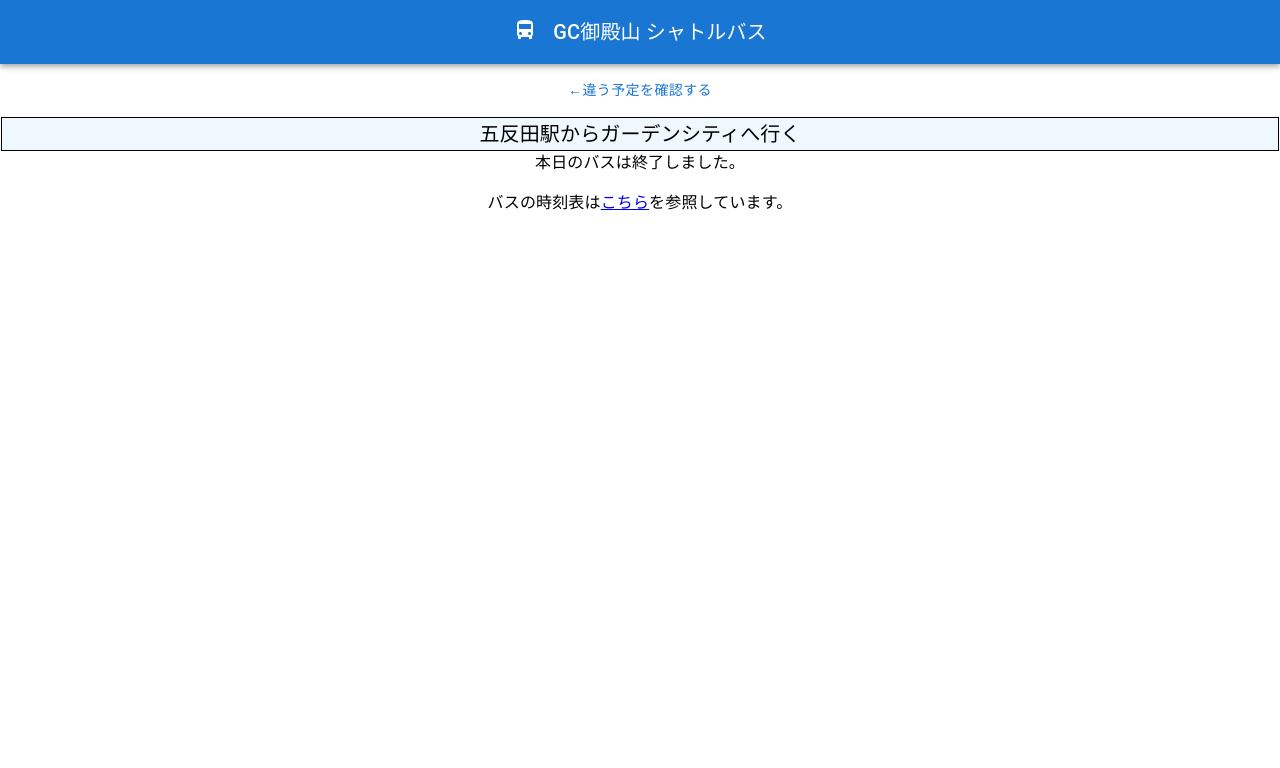
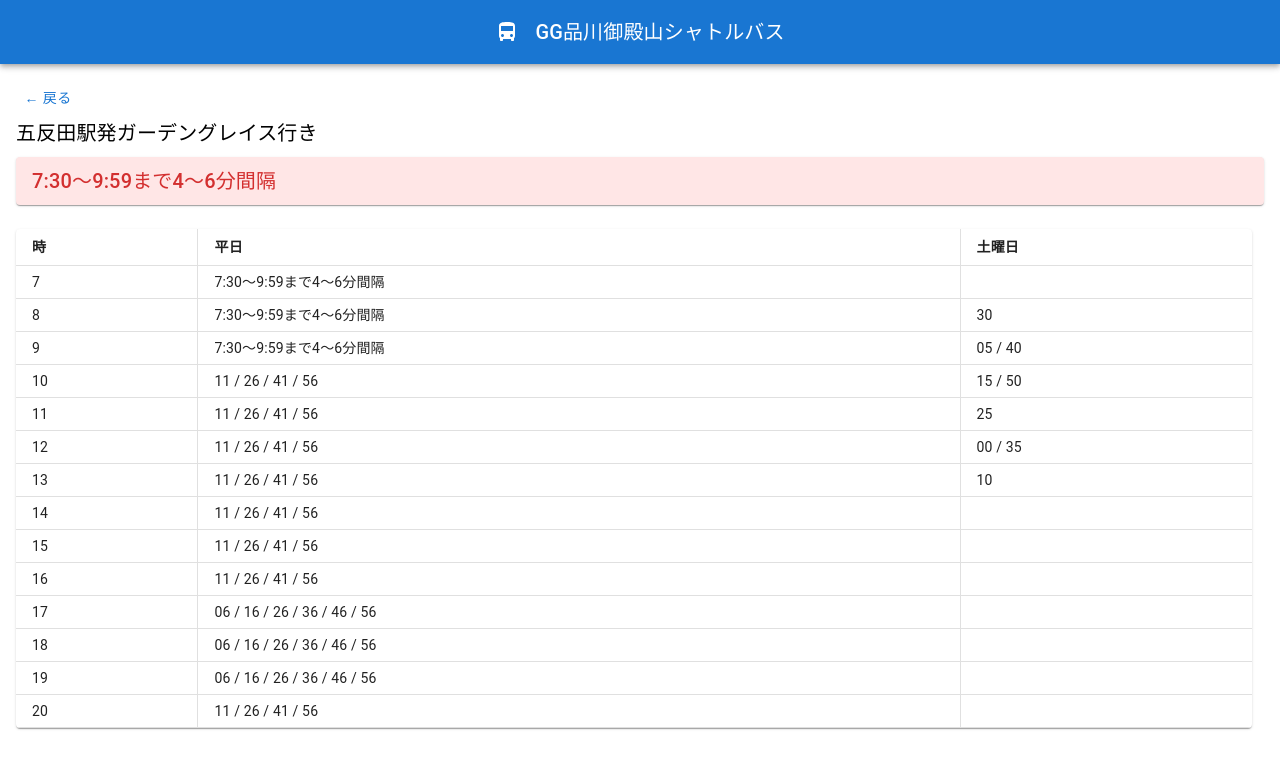
Before and after one commit to Sota9983/garden-city-bus, a React (Create React App) app: page / in a window 1280 px wide. Both pictures are taken after a click on the button "五反田駅から". Shown: the top 768 px of the page. Built offline with nearby package versions, Linux system fonts and the light colour scheme.

Commit message:
Update All App

```diff
--- a/public/index.html
+++ b/public/index.html
@@ -7,15 +7,15 @@
     <meta name="theme-color" content="#000000" />
     <meta
       name="description"
-      content="ガーデンシティ御殿山 シャトルバス時刻アプリ"
+      content="ガーデングレイス品川御殿山 シャトルバス時刻アプリ"
     />
     <meta
       name="keywords"
-      content="ガーデンシティ御殿山,ガーデンシティ御殿山 バス"
+      content="ガーデングレイス品川御殿山,ガーデングレイス品川御殿山 バス"
     />
     <link rel="apple-touch-icon" href="%PUBLIC_URL%/busFavicon.PNG" />
     <link rel="manifest" href="%PUBLIC_URL%/manifest.json" />
-    <title>ガーデンシティ御殿山バス</title>
+    <title>ガーデングレイス品川御殿山バス</title>
   </head>
   <body>
     <div id="root"></div>
--- a/src/App.js
+++ b/src/App.js
@@ -1,158 +1,224 @@
 import React, { useState, useEffect } from 'react';
 import busTime from './busTime.json';
-import { Typography, Button, Box, AppBar, Toolbar, Icon } from '@mui/material';
+import {
+  Typography, Button, Box, AppBar, Toolbar, Icon, Table, TableBody,
+  TableCell, TableHead, TableRow, Paper, Card, CardContent
+} from '@mui/material';
 import DirectionsBusIcon from '@mui/icons-material/DirectionsBus';
 
 const BusScheduleApp = () => {
   const [destination, setDestination] = useState(null);
-  const [busData, setBusData] = useState(null);
-  const [busTimeData, setBusTimeData] = useState(busTime);
-  const [nextBus, setNextBus] = useState({
-    "nextBusMinutes": undefined,
-    "nextBusHour": undefined,
-    "nextBusTime": undefined
-  });
-  const [nowTime, setNowTime] = useState(0);
-  const [goto, setGoto] = useState("");
-  const [morning, setMorning] = useState("");
+  const [nextBuses, setNextBuses] = useState([]);
+  const [currentDescription, setCurrentDescription] = useState(null);
+  const [currentTime, setCurrentTime] = useState(new Date());
+
+  const route = busTime.routes.find(r => r.id === destination);
+
+  const getJapanTime = () => {
+    const now = new Date();
+    return new Date(now.getTime() + 9 * 60 * 60 * 1000);
+  }
 
   useEffect(() => {
-    setBusTimeData(busTime);
+    const timer = setInterval(() => {
+      setCurrentTime(new Date());
+    }, 1000);
+    return () => clearInterval(timer);
   }, []);
 
+  const getTimeRemaining = (busHour, busMinute) => {
+    const now = getJapanTime();
+    const busTime = new Date(now);
+    busTime.setUTCHours(busHour, busMinute, 0, 0);
+
+    const diff = busTime - now;
+    if (diff < 0) return null;
+
+    const minutes = Math.floor(diff / 60000);
+    const seconds = Math.floor((diff % 60000) / 1000);
+    return { minutes, seconds };
+  }
+
   useEffect(() => {
-    if (destination) {
-      const data = busTimeData[destination];
-      setBusData(data);
-      updateGotoAndMorning(destination);
+    if (!route) return;
+
+    const now = getJapanTime();
+    const dayOfWeek = now.getDay();
+
+    const dayType = dayOfWeek === 6 ? "saturday" : (dayOfWeek === 0 ? null : "weekday");
+
+    if (!dayType) {
+      setCurrentDescription(null);
+      setNextBuses([]);
+      return;
     }
-  }, [busTimeData, destination]);
 
-  const updateGotoAndMorning = (dest) => {
-    const routes = {
-      GTDtoGC: { goto: '五反田駅からガーデンシティへ行く', morning: '7:30-9時台は約4-6分間隔で運行' },
-      GCtoGTD: { goto: 'ガーデンシティから五反田駅へ帰る', morning: '7:30-9:55は約4-6分間隔で運行' },
-      SGWtoGC: { goto: '品川駅からガーデンシティへ行く', morning: '7:30-9時台は約6-7分間隔で運行' },
-      GCtoSGW: { goto: 'ガーデンシティから品川駅へ帰る', morning: '7:30-9:55は約6-7分間隔で運行' },
-    };
+    const schedule = route.schedule[dayType];
 
-    const { goto, morning } = routes[dest] || {};
-    setGoto(goto || '');
-    setMorning(morning || '');
+    const hour = now.getUTCHours();
+    const minute = now.getUTCMinutes();
+
+    let descriptionToShow = null;
+    const upcomingBuses = [];
+
+    Object.entries(schedule).forEach(([h, v]) => {
+      const hNum = Number(h);
+
+      if ((hNum === hour || (hour >= 0 && hour < 7)) && v.description) {
+        descriptionToShow = v.description;
+      }
+
+      v.times.forEach(m => {
+        const mNum = Number(m);
+        if (hNum > hour || (hNum === hour && mNum > minute)) {
+          upcomingBuses.push({ h: hNum, m: mNum });
+        }
+      });
+    });
+
+    setCurrentDescription(descriptionToShow);
+    setNextBuses(upcomingBuses.slice(0, 2));
+
+  }, [destination, route, currentTime]);
+
+  const timeTable = () => {
+    if (!route) return null;
+    const weekday = route.schedule.weekday;
+    const saturday = route.schedule.saturday;
+    const allHours = Array.from(
+      new Set([...Object.keys(weekday), ...Object.keys(saturday)])
+    ).sort((a, b) => Number(a) - Number(b));
+
+    return (
+      <Paper sx={{ marginTop: 3, width: "99%", overflowX: "auto" }}>
+        <Table size="small">
+          <TableHead>
+            <TableRow>
+              <TableCell sx={{ borderRight: '1px solid #e0e0e0' }}><b>時</b></TableCell>
+              <TableCell sx={{ borderRight: '1px solid #e0e0e0' }}><b>平日</b></TableCell>
+              <TableCell><b>土曜日</b></TableCell>
+            </TableRow>
+          </TableHead>
+          <TableBody>
+            {allHours.map(h => {
+              const w = weekday[h];
+              const s = saturday[h];
+              const weekdayText = w
+                ? `${w.times.join(" / ")} ${w.description ?? ""}`.trim()
+                : "";
+              const saturdayText = s
+                ? `${s.times.join(" / ")} ${s.description ?? ""}`.trim()
+                : "";
+
+              return (
+                <TableRow key={h}>
+                  <TableCell sx={{ borderRight: '1px solid #e0e0e0' }}>{h}</TableCell>
+                  <TableCell sx={{ borderRight: '1px solid #e0e0e0' }}>{weekdayText}</TableCell>
+                  <TableCell>{saturdayText}</TableCell>
+                </TableRow>
+              );
+            })}
+          </TableBody>
+        </Table>
+      </Paper>
+    );
+  }
+
+  const groupedRoutes = {
+    station: busTime.routes.filter(r => r.from === "station"),
+    garden: busTime.routes.filter(r => r.from === "garden")
   };
 
-  const handleButtonClick = (dest) => {
-    setDestination(dest);
+  const renderGroup = (routes, title) => (
+    <Box sx={{ mb: 3 }}>
+      <Typography variant="h6" sx={{ mb: 1 ,display: 'flex',justifyContent: 'center' }}>{title}</Typography>
+      <Box sx={{ display: "flex", flexDirection: "column", gap: 1 }}>
+        {routes.map(r => (
+          <Button
+            key={r.id}
+            variant="contained"
+            sx={{ height: 30 }}
+            onClick={() => setDestination(r.id)}
+            color={r.color}
+          >
+            {r.buttonName}
+          </Button>
+        ))}
+      </Box>
+    </Box>
+  );
+
+  const renderSelectedRouteInfo = () => {
+    if (!route) return null;
+
+    return (
+      <Box sx={{ p: 2 }}>
+        <Button onClick={() => setDestination(null)}>← 戻る</Button>
+        <Typography variant="h6" sx={{ mb: 1 }}>{route.title}</Typography>
+
+        {currentDescription && (
+          <Card sx={{ background: "#ffe6e6", mb: 2 }}>
+            <CardContent sx={{ py:"8px !important"}}>
+              <Typography variant="h6" sx={{ color: "#d32f2f" }}>
+                {currentDescription}
+              </Typography>
+            </CardContent>
+          </Card>
+        )}
+
+        {!currentDescription && nextBuses.length > 0 && (
+          <Box sx={{ mb: 2, display: "flex", flexDirection: "column", gap: 1 }}>
+            {nextBuses.map((b, i) => {
+              const remaining = getTimeRemaining(b.h, b.m);
+              return (
+              <Card key={i} sx={{ background: "#e3f2fd"}}>
+                <CardContent sx={{ py:"8px !important"}}>
+                  <Typography variant="subtitle2">
+                    {i === 0 ? "次: " : "その次: "}
+                    {String(b.h).padStart(2, "0")}:{String(b.m).padStart(2, "0")}
+                  </Typography>
+                  {remaining && i === 0 && (
+                      <Typography variant="body1" sx={{ color: "#1976d2", fontWeight: "bold", mt: 1 }}>
+                        あと {remaining.minutes}分{String(remaining.seconds).padStart(2, "0")}秒
+                      </Typography>
+                    )}
+                </CardContent>
+              </Card>
+            )})}
+          </Box>
+        )}
+
+        {!currentDescription && nextBuses.length === 0 && (
+          <Card sx={{ background: "#f5f5f5", mb: 2 }}>
+            <CardContent>
+              <Typography variant="h6">本日のバスは終了しました。</Typography>
+            </CardContent>
+          </Card>
+        )}
+
+        {timeTable()}
+      </Box>
+    );
   };
 
-  const renderButton = (label, dest, color) => (
-    <Button variant="contained" color={color} onClick={() => handleButtonClick(dest)} sx={{ mt: 1 }}>
-      {label}
-    </Button>
-  );
-
-  useEffect(() => {
-    const updateTime = () => {
-      const currentTime = new Date();
-      const hour = currentTime.getHours();
-      const minutes = currentTime.getMinutes();
-      const seconds = currentTime.getSeconds();
-      const day = currentTime.getDay();
-      const nowTimes = hour * 60 * 60 + minutes * 60 + seconds;
-
-      const destinationData = busData && busData[hour];
-      const destinationNextData = busData && busData[hour + 1];
-
-      const nextBusMinutes = destinationData && destinationData.find(time => time - minutes > 0) ? destinationData.find(time => time - minutes > 0) : (destinationNextData ? destinationNextData[0] : undefined);
-      const nextBusHour = destinationData && destinationData.find(time => time - minutes > 0) ? hour : (destinationNextData ? hour + 1 : undefined);
-      const nextBusTime = nextBusHour * 60 * 60 + nextBusMinutes * 60;
-
-      if (day === 0 || day === 6) {
-        setNextBus({
-          "nextBusMinutes": undefined,
-          "nextBusHour": undefined,
-          "nextBusTime": undefined
-        })
-      } else {
-        setNextBus({
-          "nextBusMinutes": ('00' + nextBusMinutes).slice(-2),
-          "nextBusHour": nextBusHour,
-          "nextBusTime": nextBusTime
-        });
-      }
-      setNowTime(nowTimes);
-    };
-
-    const intervalId = setInterval(updateTime, 1000);
-    return () => clearInterval(intervalId);
-  }, [busData]);
-
-  const TimeView = () => (
-    <React.Fragment>
-      <Box sx={{ display: 'flex', flexDirection: 'column', alignItems: 'center' }}>
-        <Button sx={{ m: 1 }} onClick={() => handleButtonClick(null)}>←違う予定を確認する</Button>
-        <Typography variant="h6" sx={{ display: 'flex', justifyContent: 'center', border: 1, backgroundColor: 'aliceblue', width: window.innerWidth - 4 }}>
-          {goto}
-        </Typography>
-        {nextBus.nextBusHour && nextBus.nextBusMinutes && (
-          <React.Fragment>
-            {nowTime / 60 >= 7 * 60 + 30 && nowTime / 60 <= 9 * 60 + 55 && morning &&
-              <Typography>
-                {morning}
-              </Typography>
-            }
-            {(nowTime / 60) >= (9 * 60 + 55) && (
-              <React.Fragment>
-                <Typography>
-                  次のバスは{nextBus.nextBusHour}:{nextBus.nextBusMinutes}です。
-                </Typography>
-                <Typography>
-                  {Math.floor((nextBus.nextBusTime - nowTime) / 60)}分{(nextBus.nextBusTime - nowTime) % 60}秒後に発車します。
-                </Typography>
-              </React.Fragment>
-            )}
-          </React.Fragment>
-        )}
-        {(!nextBus.nextBusHour || !nextBus.nextBusMinutes) &&
-          <Typography>
-            本日のバスは終了しました。
-          </Typography>
-        }
-        <Typography sx={{ p: 2 }}>
-          バスの時刻表は<a href="https://multimedia.3m.com/mws/media/1749678O/shuttle-bus-time-202012-pdf.pdf">こちら</a>を参照しています。
-        </Typography>
-      </Box>
-    </React.Fragment>
-  );
-
   return (
-    <React.Fragment>
-      <AppBar position='static' sx={{ display: 'flex', alignItems: 'center' }}>
-        <Toolbar>
-          <Icon
-            size="large"
-            color="inherit"
-            aria-label="bus"
-            sx={{ mr: 2, mb: 0.5 }}>
-            <DirectionsBusIcon />
-          </Icon>
-          <Typography variant='h6' color='inherit'>
-            GC御殿山 シャトルバス
-          </Typography>
+    <>
+      <AppBar position='static'>
+        <Toolbar sx={{ display: "flex", justifyContent: 'center' }}>
+          <Icon sx={{ mr: 2 }}><DirectionsBusIcon /></Icon>
+          <Typography variant="h6">GG品川御殿山シャトルバス</Typography>
         </Toolbar>
       </AppBar>
+
       {!destination && (
-        <Box sx={{ display: 'flex', flexDirection: 'column', alignItems: 'center' }}>
-          <Typography variant='h6' sx={{ mt: 1 }}>ガーデンシティへ行く</Typography>
-          {renderButton('五反田駅から', 'GTDtoGC')}
-          {renderButton('品川駅から', 'SGWtoGC', 'success')}
-          <Typography variant='h6' sx={{ mt: 2 }}>ガーデンシティから帰る</Typography>
-          {renderButton('五反田駅へ', 'GCtoGTD')}
-          {renderButton('品川駅へ', 'GCtoSGW', 'success')}
+        <Box sx={{ p: 2 }}>
+          {renderGroup(groupedRoutes.station, "ガーデングレイスへ行く")}
+          {renderGroup(groupedRoutes.garden, "ガーデングレイスから帰る")}
         </Box>
       )}
-      {destination && <TimeView />}
-    </React.Fragment>
+
+      {destination && renderSelectedRouteInfo()}
+    </>
   );
 };
 
--- a/src/busTime.json
+++ b/src/busTime.json
@@ -1,56 +1,172 @@
 {
-    "GTDtoGC":{
-        "10": [11, 26, 41, 56],
-        "11": [11, 26, 41, 56],
-        "12": [11, 26, 41, 56],
-        "13": [11, 26, 41, 56],
-        "14": [11, 26, 41, 56],
-        "15": [11, 26, 41, 56],
-        "16": [11, 26, 41, 56],
-        "17": [6, 16, 26, 36, 46, 56],
-        "18": [6, 16, 26, 36, 46, 56],
-        "19": [6, 16, 26, 36, 46, 56],
-        "20": [11, 26, 41, 56]
-      },
-    "GCtoGTD":{
-        "10": [0, 15, 30, 45],
-        "11": [0, 15, 30, 45],
-        "12": [0, 15, 30, 45],
-        "13": [0, 15, 30, 45],
-        "14": [0, 15, 30, 45],
-        "15": [0, 15, 30, 45],
-        "16": [0, 15, 30, 45],
-        "17": [0, 10, 20, 30, 40, 50],
-        "18": [0, 10, 20, 30, 40, 50],
-        "19": [0, 10, 20, 30, 40, 50],
-        "20": [0, 15, 30, 45],
-        "21": [0, 15, 30, 45]
-      },
-    "SGWtoGC":{
-        "10": [4, 24, 44],
-        "11": [4, 24, 44],
-        "12": [4, 24, 44],
-        "13": [4, 24, 44],
-        "14": [4, 24, 44],
-        "15": [4, 24, 44],
-        "16": [4, 24, 44, 59],
-        "17": [9, 19, 29, 39, 49, 59],
-        "18": [9, 19, 29, 39, 49, 59],
-        "19": [9, 19, 29, 39, 49, 59],
-        "20": [9, 29, 49]
-      },
-    "GCtoSGW":{
-        "10": [0, 20, 40],
-        "11": [0, 20, 40],
-        "12": [0, 20, 40],
-        "13": [0, 20, 40],
-        "14": [0, 20, 40],
-        "15": [0, 20, 40],
-        "16": [0, 20, 40, 55],
-        "17": [5, 15, 25, 35, 45, 55],
-        "18": [5, 15, 25, 35, 45, 55],
-        "19": [5, 15, 25, 35, 45, 55],
-        "20": [5, 25, 45],
-        "21": [5, 25, 45]
+  "routes": [
+    {
+      "id": "route1",
+      "from": "station",
+      "color": "primary",
+      "buttonName": "五反田駅から",
+      "title": "五反田駅発ガーデングレイス行き",
+      "schedule": {
+        "weekday": {
+          "7": { "description": "7:30〜9:59まで4〜6分間隔", "times": [] },
+          "8": { "description": "7:30〜9:59まで4〜6分間隔", "times": [] },
+          "9": { "description": "7:30〜9:59まで4〜6分間隔", "times": [] },
+          "10": { "description": null, "times": ["11", "26", "41", "56"] },
+          "11": { "description": null, "times": ["11", "26", "41", "56"] },
+          "12": { "description": null, "times": ["11", "26", "41", "56"] },
+          "13": { "description": null, "times": ["11", "26", "41", "56"] },
+          "14": { "description": null, "times": ["11", "26", "41", "56"] },
+          "15": { "description": null, "times": ["11", "26", "41", "56"] },
+          "16": { "description": null, "times": ["11", "26", "41", "56"] },
+          "17": { "description": null, "times": ["06", "16", "26", "36", "46", "56"] },
+          "18": { "description": null, "times": ["06", "16", "26", "36", "46", "56"] },
+          "19": { "description": null, "times": ["06", "16", "26", "36", "46", "56"] },
+          "20": { "description": null, "times": ["11", "26", "41", "56"] }
+        },
+        "saturday": {
+          "7": { "description": null, "times": [] },
+          "8": { "description": null, "times": ["30"] },
+          "9": { "description": null, "times": ["05", "40"] },
+          "10": { "description": null, "times": ["15", "50"] },
+          "11": { "description": null, "times": ["25"] },
+          "12": { "description": null, "times": ["00", "35"] },
+          "13": { "description": null, "times": ["10"] },
+          "14": { "description": null, "times": [] },
+          "15": { "description": null, "times": [] },
+          "16": { "description": null, "times": [] },
+          "17": { "description": null, "times": [] },
+          "18": { "description": null, "times": [] },
+          "19": { "description": null, "times": [] },
+          "20": { "description": null, "times": [] }
+        }
       }
+    },
+    {
+      "id": "route2",
+      "from": "station",
+      "color": "success",
+      "buttonName": "品川駅から",
+      "title": "品川駅発ガーデングレイス行き",
+      "schedule": {
+        "weekday": {
+          "7": { "description": "7:30〜9:59まで6〜7分間隔", "times": [] },
+          "8": { "description": "7:30〜9:59まで6〜7分間隔", "times": [] },
+          "9": { "description": "7:30〜9:59まで6〜7分間隔", "times": [] },
+          "10": { "description": null, "times": ["04", "24", "44"] },
+          "11": { "description": null, "times": ["04", "24", "44"] },
+          "12": { "description": null, "times": ["04", "24", "44"] },
+          "13": { "description": null, "times": ["04", "24", "44"] },
+          "14": { "description": null, "times": ["04", "24", "44"] },
+          "15": { "description": null, "times": ["04", "24", "44"] },
+          "16": { "description": null, "times": ["04", "24", "44", "59"] },
+          "17": { "description": null, "times": ["09", "19", "29", "39", "49", "59"] },
+          "18": { "description": null, "times": ["09", "19", "29", "39", "49", "59"] },
+          "19": { "description": null, "times": ["09", "19", "29", "39", "49"] },
+          "20": { "description": null, "times": ["09", "29", "49"] }
+        },
+        "saturday": {
+          "7": { "description": null, "times": [] },
+          "8": { "description": null, "times": ["40"] },
+          "9": { "description": null, "times": ["15", "50"] },
+          "10": { "description": null, "times": ["25"] },
+          "11": { "description": null, "times": ["00", "35"] },
+          "12": { "description": null, "times": ["10", "45"] },
+          "13": { "description": null, "times": ["20"] },
+          "14": { "description": null, "times": [] },
+          "15": { "description": null, "times": [] },
+          "16": { "description": null, "times": [] },
+          "17": { "description": null, "times": [] },
+          "18": { "description": null, "times": [] },
+          "19": { "description": null, "times": [] },
+          "20": { "description": null, "times": [] }
+        }
+      }
+    },
+    {
+      "id": "route3",
+      "from": "garden",
+      "color": "primary",
+      "buttonName": "五反田駅へ",
+      "title": "ガーデングレイス発五反田駅行き",
+      "schedule": {
+        "weekday": {
+          "7": { "description": "朝の時間帯、ビル発は到着したバスにご乗車下さい", "times": [] },
+          "8": { "description": "朝の時間帯、ビル発は到着したバスにご乗車下さい", "times": [] },
+          "9": { "description": "朝の時間帯、ビル発は到着したバスにご乗車下さい。9時台の最終五反田駅行は9:44発", "times": [] },
+          "10": { "description": null, "times": ["00", "15", "30", "45"] },
+          "11": { "description": null, "times": ["00", "15", "30", "45"] },
+          "12": { "description": null, "times": ["00", "15", "30", "45"] },
+          "13": { "description": null, "times": ["00", "15", "30", "45"] },
+          "14": { "description": null, "times": ["00", "15", "30", "45"] },
+          "15": { "description": null, "times": ["00", "15", "30", "45"] },
+          "16": { "description": null, "times": ["00", "15", "30", "45"] },
+          "17": { "description": null, "times": ["00", "10", "20", "30", "40", "50"] },
+          "18": { "description": null, "times": ["00", "10", "20", "30", "40", "50"] },
+          "19": { "description": null, "times": ["00", "10", "20", "30", "40", "50"] },
+          "20": { "description": null, "times": ["00", "15", "30", "45"] },
+          "21": { "description": null, "times": ["00", "15", "30", "45"] }
+        },
+        "saturday": {
+          "7": { "description": null, "times": [] },
+          "8": { "description": null, "times": ["53"] },
+          "9": { "description": null, "times": ["28"] },
+          "10": { "description": null, "times": ["03", "38"] },
+          "11": { "description": null, "times": ["13", "48"] },
+          "12": { "description": null, "times": ["23", "58"] },
+          "13": { "description": null, "times": ["33"] },
+          "14": { "description": null, "times": [] },
+          "15": { "description": null, "times": [] },
+          "16": { "description": null, "times": [] },
+          "17": { "description": null, "times": [] },
+          "18": { "description": null, "times": [] },
+          "19": { "description": null, "times": [] },
+          "20": { "description": null, "times": [] },
+          "21": { "description": null, "times": [] }
+        }
+      }
+    },
+    {
+      "id": "route4",
+      "from": "garden",
+      "color": "success",
+      "buttonName": "品川駅へ",
+      "title": "ガーデングレイス発品川駅行き",
+      "schedule": {
+        "weekday": {
+          "7": { "description": "朝の時間帯、ビル発は到着したバスにご乗車下さい", "times": [] },
+          "8": { "description": "朝の時間帯、ビル発は到着したバスにご乗車下さい", "times": [] },
+          "9": { "description": "朝の時間帯、ビル発は到着したバスにご乗車下さい。9時台の最終品川駅行は9:46発", "times": [] },
+          "10": { "description": null, "times": ["00", "20", "40"] },
+          "11": { "description": null, "times": ["00", "20", "40"] },
+          "12": { "description": null, "times": ["00", "20", "40"] },
+          "13": { "description": null, "times": ["00", "20", "40"] },
+          "14": { "description": null, "times": ["00", "20", "40"] },
+          "15": { "description": null, "times": ["00", "20", "40"] },
+          "16": { "description": null, "times": ["00", "20", "40", "55"] },
+          "17": { "description": null, "times": ["05", "15", "25", "35", "45", "55"] },
+          "18": { "description": null, "times": ["05", "15", "25", "35", "45", "55"] },
+          "19": { "description": null, "times": ["05", "15", "25", "35", "45", "55"] },
+          "20": { "description": null, "times": ["05", "25", "45"] },
+          "21": { "description": null, "times": ["05", "25", "45"] }
+        },
+        "saturday": {
+          "7": { "description": null, "times": [] },
+          "8": { "description": null, "times": ["36"] },
+          "9": { "description": null, "times": ["11", "46"] },
+          "10": { "description": null, "times": ["21", "56"] },
+          "11": { "description": null, "times": ["31"] },
+          "12": { "description": null, "times": ["06", "41"] },
+          "13": { "description": null, "times": ["16"] },
+          "14": { "description": null, "times": [] },
+          "15": { "description": null, "times": [] },
+          "16": { "description": null, "times": [] },
+          "17": { "description": null, "times": [] },
+          "18": { "description": null, "times": [] },
+          "19": { "description": null, "times": [] },
+          "20": { "description": null, "times": [] },
+          "21": { "description": null, "times": [] }
+        }
+      }
+    }
+  ]
 }
```
Also changed, not shown: src/App.css (deleted, +0 -38 lines), public/manifest.json.
